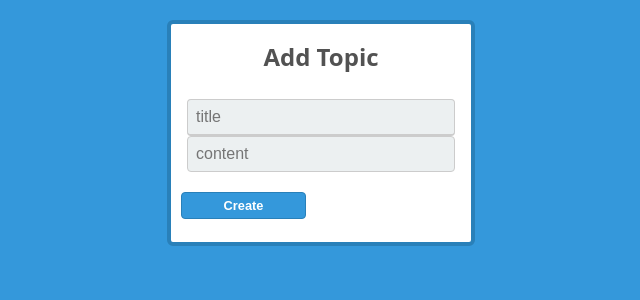
After one commit to amohamme/ForumWorkshop, a Flask app: page /topic/add in a window 1280 px wide. The commit adds this page. Shown: the top 300 px of the page, without its empty margins (319-959 px from the left). Run offline with Flask 2, Linux system fonts and the light colour scheme.

Commit message:
HTTP POST Request

```diff
--- a/Forums/app.py
+++ b/Forums/app.py
@@ -2,24 +2,14 @@
 # flask demo
 ########################################
 
-from flask import Flask, render_template
-from Forums import models
-from Forums import stores
+from flask import Flask
+import stores
+import dummy_data
+from Forums.views import *
 
-app = Flask(__name__)
+member_store = stores.MemberStore()
+post_store = stores.PostStore()
 
-post_store = stores.PostStore()
-post_store.add(models.post("Life", "Life is alawys great"))
-post_store.add(models.post("Sunshine", "Sunshine is amazing"))
-
-
-@app.route("/")
-@app.route("/index")
-def home():
-     return render_template("index.html", posts = post_store.get_all())
-
-@app.route('/SayHello/<username>')
-def say_hello(username):
-    return 'Hello %s' % username
-
-app.run()
+if __name__  == "__main__":
+    dummy_data.seed_stores(member_store, post_store)
+    app.run()
--- /dev/null
+++ b/Forums/dummy_data.py
@@ -0,0 +1,28 @@
+from Forums import models
+
+dummy_members = [
+    models.member("Mohammed", 20),
+    models.member("Mohammed", 22),
+    models.member("Abdo", 25),
+]
+
+dummy_posts = [
+    models.post("Agriculture", "Agriculture is amazing", dummy_members[0].id),
+    models.post("Engineering", "I love engineering", dummy_members[0].id),
+
+    models.post("Medicine", "Medicine is great", dummy_members[1].id),
+    models.post("Architecture", "Spectacular art", dummy_members[1].id),
+    models.post("Astronomy", "Space is awesome", dummy_members[1].id),
+
+    models.post("Geology", "Earth is our friend", dummy_members[2].id),
+    models.post("ComputerSci", "Our passion", dummy_members[2].id),
+    models.post("Algorithms", "Yeah, more of that", dummy_members[2].id),
+    models.post("Operating Systems", "Ewww", dummy_members[2].id),
+]
+
+def seed_stores(member_store, post_store):
+    for member in dummy_members:
+        member_store.add(member)
+
+    for post in dummy_posts:
+        post_store.add(post)
--- a/Forums/static/style.css
+++ b/Forums/static/style.css
@@ -27,7 +27,7 @@ h1{
   border: #2980b9 4px solid;
 }
 
-.email{
+.title{
   background:#ecf0f1;
   border: #ccc 1px solid;
   border-bottom: #ccc 2px solid;
@@ -39,7 +39,7 @@ h1{
   border-radius:4px;
 }
 
-.password{
+.content{
   border-radius:4px;
   background:#ecf0f1;
   border: #ccc 1px solid;
--- a/Forums/templates/index.html
+++ b/Forums/templates/index.html
@@ -49,7 +49,7 @@ thead {
     </div>
 
     <div class="content">
-        <a href="#">Create</a>
+        <a href="/topic/add">Create</a>
 
         <table>
 
--- /dev/null
+++ b/Forums/templates/topic_add.html
@@ -0,0 +1,21 @@
+<!DOCTYPE html>
+<html>
+<head>
+	<title>Add Topic</title>
+	<link rel="stylesheet" type="text/css" href="/static/style.css">
+</head>
+<body>
+
+<form method="post" action="{{ url_for("topic_add") }}">
+    <div class="box">
+        <h1> Add Topic </h1>
+
+        <input type="title" name="title" placeholder="title" class="title" />
+
+        <input type="content" name="content" placeholder="content" class="content" />
+
+        <input id="btn2" type="submit" value="Create"/>
+
+    </div> <!-- End Box -->
+</form>
+</body>
--- /dev/null
+++ b/Forums/views.py
@@ -0,0 +1,19 @@
+from flask import render_template, request, Flask, redirect, url_for
+from Forums import models
+from Forums.app import *
+
+app = Flask(__name__)
+
+@app.route("/")
+@app.route("/index")
+def home():
+    return render_template("index.html", posts = post_store.get_all())
+
+@app.route("/topic/add", methods = ["GET", "POST"])
+def topic_add():
+    if request.method == "POST":
+        new_post = models.post(request.form["title"], request.form["content"])
+        post_store.add(new_post)
+        return redirect(url_for("home"))
+    else:
+        return render_template("topic_add.html")
```
